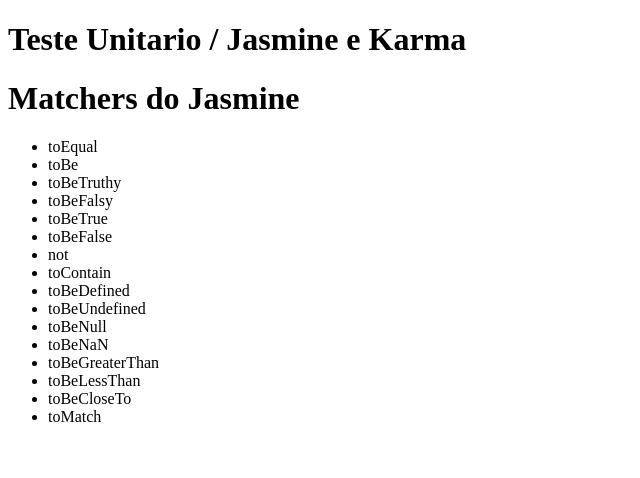
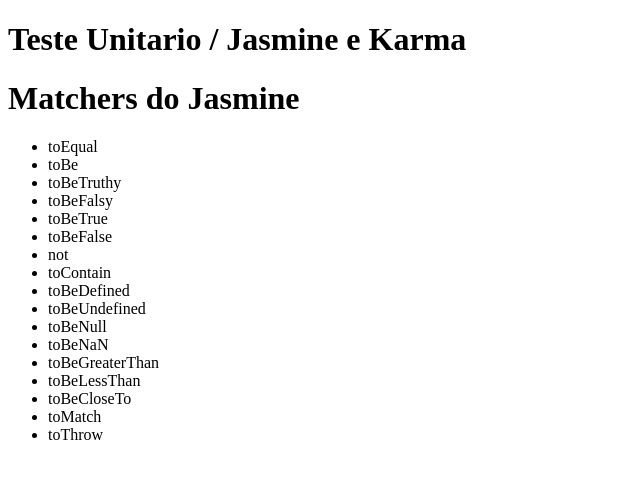
Before and after one commit to fc0n/teste-unitario-2.0, an Angular app: page / in a window 1280 px wide. Shown: the top 478 px of the page, without its empty margins (0-640 px from the left). Built offline with nearby package versions, Linux system fonts and the light colour scheme.

Commit message:
verificando se uma funcão lançou um erro - toThrow

```diff
--- a/src/app/matchers/matchers.component.html
+++ b/src/app/matchers/matchers.component.html
@@ -17,4 +17,5 @@
   <li>toBeLessThan</li>
   <li>toBeCloseTo</li>
   <li>toMatch</li>
+  <li>toThrow</li>
 </ul>
```
Also changed, not shown: 1 other file (tests, documents, lock files or other folders).
